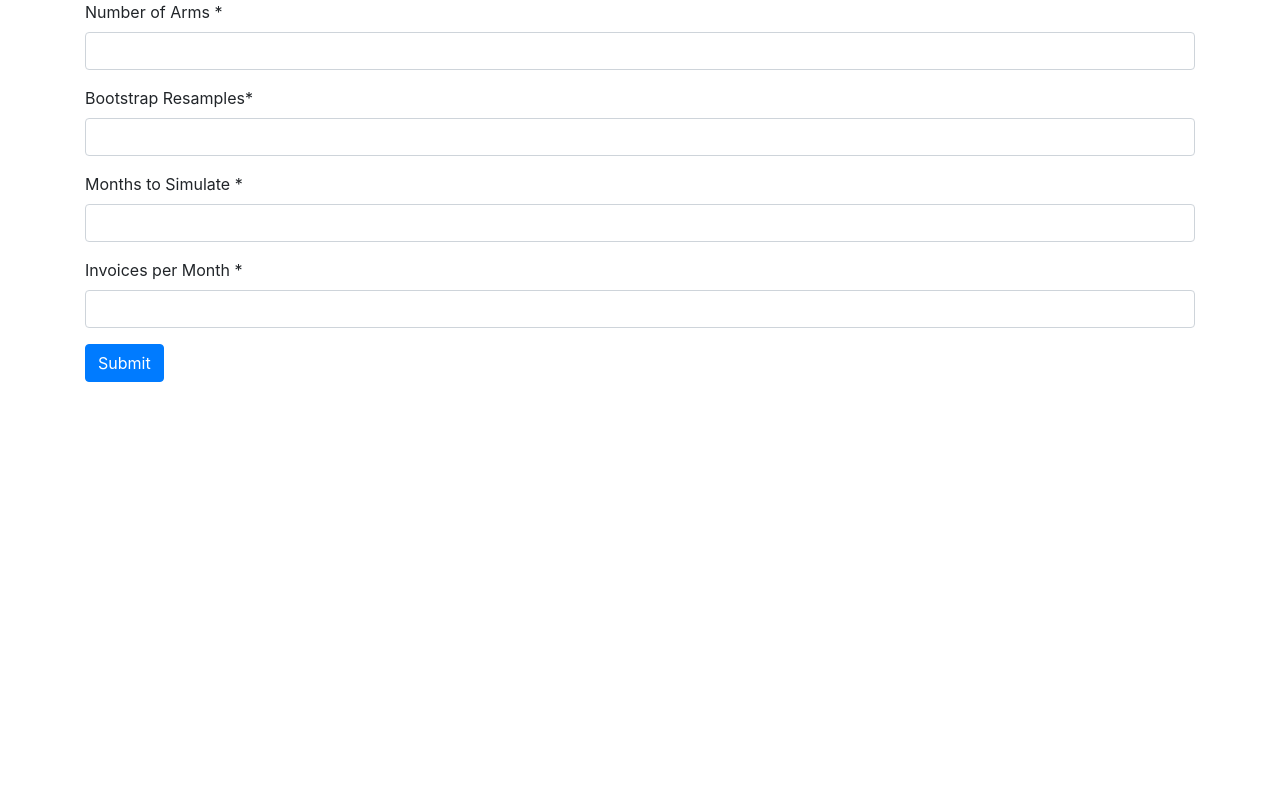
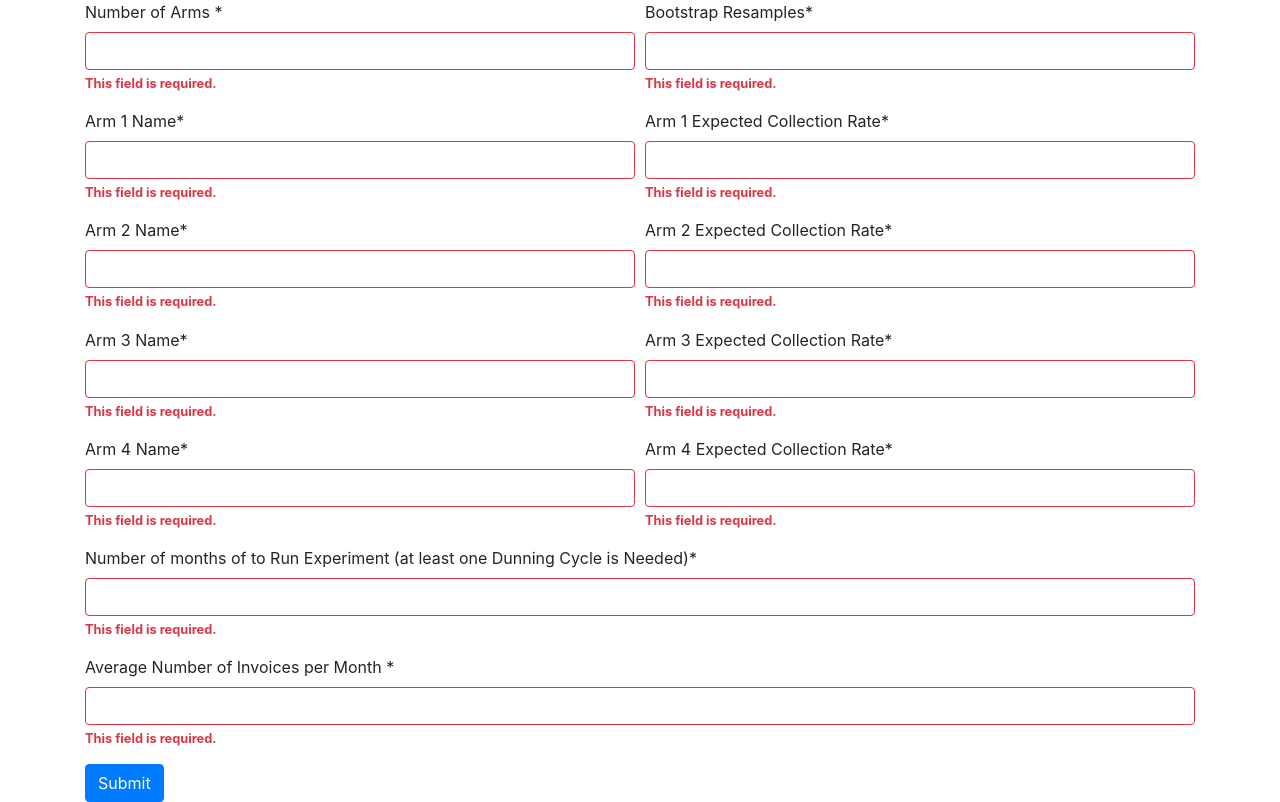
Before and after one commit to chopley/experiment_simulator, a Django app: page / in a window 1280 px wide. Before the commit the page ends 382 px from the top, so only its background shows below. Run offline with Django 3.2, Linux system fonts and the light colour scheme; some libraries are stand-ins or nearby versions.

Commit message:
new forms

```diff
--- a/simulator/forms.py
+++ b/simulator/forms.py
@@ -1,12 +1,106 @@
 from django import forms
+from crispy_forms.helper import FormHelper
+from crispy_forms.layout import Layout, Submit, Row, Column
+
+
+
+from django import forms
+from crispy_forms.helper import FormHelper
+from crispy_forms.layout import Layout, Submit, Row, Column
+
+STATES = (
+    ('', 'Choose...'),
+    ('MG', 'Minas Gerais'),
+    ('SP', 'Sao Paulo'),
+    ('RJ', 'Rio de Janeiro')
+)
+
+class AddressForm(forms.Form):
+    email = forms.CharField(widget=forms.TextInput(attrs={'placeholder': 'Email'}))
+    password = forms.CharField(widget=forms.PasswordInput())
+    address_1 = forms.CharField(
+        label='Address',
+        widget=forms.TextInput(attrs={'placeholder': '1234 Main St'})
+    )
+    address_2 = forms.CharField(
+        widget=forms.TextInput(attrs={'placeholder': 'Apartment, studio, or floor'})
+    )
+    city = forms.CharField()
+    state = forms.ChoiceField(choices=STATES)
+    zip_code = forms.CharField(label='Zip')
+    check_me_out = forms.BooleanField(required=False)
+
+    def __init__(self, *args, **kwargs):
+        super().__init__(*args, **kwargs)
+        self.helper = FormHelper()
+        self.helper.layout = Layout(
+            Row(
+                Column('email', css_class='form-group col-md-6 mb-0'),
+                Column('password', css_class='form-group col-md-6 mb-0'),
+                css_class='form-row'
+            ),
+            'address_1',
+            'address_2',
+            Row(
+                Column('city', css_class='form-group col-md-6 mb-0'),
+                Column('state', css_class='form-group col-md-4 mb-0'),
+                Column('zip_code', css_class='form-group col-md-2 mb-0'),
+                css_class='form-row'
+            ),
+            'check_me_out',
+            Submit('submit', 'Sign in')
+        )
 
 
 class ModelForm(forms.Form):
+
     n_arms = forms.IntegerField(
         label='Number of Arms      ')
+    arm_1_name = forms.CharField(label='Arm 1 Name')
+    arm_2_name = forms.CharField(label='Arm 2 Name')
+    arm_3_name = forms.CharField(label='Arm 3 Name')
+    arm_4_name = forms.CharField(label='Arm 4 Name')
+    arm_1_collection_rate = forms.FloatField(label='Arm 1 Expected Collection Rate')
+    arm_2_collection_rate = forms.FloatField(label='Arm 2 Expected Collection Rate')
+    arm_3_collection_rate = forms.FloatField(label='Arm 3 Expected Collection Rate')
+    arm_4_collection_rate = forms.FloatField(label='Arm 4 Expected Collection Rate')
     n_bootstraps = forms.IntegerField(
         label='Bootstrap Resamples')
     n_months  = forms.IntegerField(
-        label='Months to Simulate ')
+        label='Number of months of to Run Experiment (at least one Dunning Cycle is Needed)')
     n_invoices_month  = forms.IntegerField(
-        label='Invoices per Month  ')
+        label='Average Number of Invoices per Month  ')
+
+    def __init__(self, *args, **kwargs):
+        super().__init__(*args, **kwargs)
+        self.helper = FormHelper()
+        self.helper.layout = Layout(
+            Row(
+                Column('n_arms', css_class='form-group col-md-6 mb-0'),
+                Column('n_bootstraps', css_class='form-group col-md-6 mb-0'),
+                css_class='form-row'
+            ),
+            Row(
+                Column('arm_1_name', css_class='form-group col-md-6 mb-0'),
+                Column('arm_1_collection_rate', css_class='form-group col-md-6 mb-0'),
+                css_class='form-row'
+            ),
+            Row(
+                Column('arm_2_name', css_class='form-group col-md-6 mb-0'),
+                Column('arm_2_collection_rate', css_class='form-group col-md-6 mb-0'),
+                css_class='form-row'
+            ),
+            Row(
+                Column('arm_3_name', css_class='form-group col-md-6 mb-0'),
+                Column('arm_3_collection_rate', css_class='form-group col-md-6 mb-0'),
+                css_class='form-row'
+            ),
+            Row(
+                Column('arm_4_name', css_class='form-group col-md-6 mb-0'),
+                Column('arm_4_collection_rate', css_class='form-group col-md-6 mb-0'),
+                css_class='form-row'
+            ),
+            'n_months',
+            'n_invoices_month',
+            Submit('submit', 'Submit')
+        )
--- a/simulator/templates/home.html
+++ b/simulator/templates/home.html
@@ -3,11 +3,8 @@
 {% load crispy_forms_tags %}
 
 {% block content %}
-  <form method="post">
-    {% csrf_token %}
-    {{ form|crispy }}
-    <button type="submit" class="btn btn-primary">Submit</button>
-  </form>
+  {% crispy form %}
+
 
 {% if form.is_valid %}
 
--- a/simulator/views.py
+++ b/simulator/views.py
@@ -1,5 +1,5 @@
 from django.shortcuts import render
-from .forms import ModelForm
+from .forms import ModelForm, AddressForm
 from .models import Predictions
 import pickle
 import sys
@@ -13,27 +13,37 @@
 import numpy as np
 
 
-def simulate_experiment(n_arms, n_bootstraps, n_months, n_invoices_month):
+def simulate_experiment(n_arms, n_bootstraps, n_months, n_invoices_month, arm_defns):
     import matplotlib
     matplotlib.use('agg')
     from .libraries.experiment_simulator.experiment_simulator import ExperimentSimulation
     from .libraries.bootstrapping.bootstrap import BootstrapTools
 
+    print(arm_defns)
     payment_rates = {
         'control': [0.05, 0.05],
         '0%_6_months': [0.06, 0.06],
         '15%_6months': [0.065, 0.065],
         '45%_6months': [0.08, 0.08]
     }
+    payment_rates = arm_defns
     payment_ranges = [
         [0, 300],
         [300, 20000]]
 
+
+
     partial_payment_ranges = [0, 0.25, 0.5, 0.75, 1]
-    categories = ['low_amounts', 'high_amounts']
+    categories = ['low_amounts','high_amounts']
 
 
     n_billed_amounts = np.int(np.round(n_invoices_month * n_months / n_arms))
+
+    dunning_cycle_months = 3
+    if(n_months - dunning_cycle_months <=0):
+        n_dunning_cycles = 0.1
+    else:
+        n_dunning_cycles = n_months - dunning_cycle_months
 
     (arms, billed_df) = ExperimentSimulation.generate_experiment(
         payment_rates,
@@ -42,14 +52,16 @@
         categories,
         n_arms=n_arms,
         n_invoices_month=n_invoices_month,
-        n_months_running=n_months,
+        n_months_running=n_dunning_cycles,
         n_bootstrapped_samples=n_bootstraps,
         time_windows=15)
     group_columns = ["arm"]
     time_column = "time_to_collect"
     bs_estimates = BootstrapTools.analyze_bootstrap_time_estimate(billed_df, BootstrapTools.collection_rate,
                                                                    group_columns, time_column)
-    (fig, ax) = BootstrapTools.plot_bootstrapped_uncertainties(bs_estimates, ylim=(0, 10))
+    max_val = np.max(bs_estimates['estimate'] + bs_estimates['std_dev'])
+    #max_val = 20
+    (fig, ax) = BootstrapTools.plot_bootstrapped_uncertainties(bs_estimates, ylim=(0, np.ceil(max_val*1.1)))
     imgdata = StringIO()
     fig.savefig(imgdata, format='svg')
     imgdata.seek(0)
@@ -62,26 +74,51 @@
     n_bootstraps = 250
     n_months = 3
     n_invoices_month = 10000
+    arm_defns = {
+        'control': [0.05, 0.05],
+        '0%_6_months': [0.06, 0.06],
+        '15%_6months': [0.065, 0.065],
+        '45%_6months': [0.08, 0.08]
+    }
     if request.method == 'POST':
+        form = ModelForm(request.POST)
 
         # create a form instance and populate it with data from the request:
         form = ModelForm(request.POST)
+
         # check whether it's valid:
         if form.is_valid():
             # process the data in form.cleaned_data as required
             n_arms = form.cleaned_data['n_arms']
+            arm_1_name = form.cleaned_data['arm_1_name']
+            arm_2_name = form.cleaned_data['arm_2_name']
+            arm_3_name = form.cleaned_data['arm_3_name']
+            arm_4_name = form.cleaned_data['arm_4_name']
+            arm_1_collection_rate = form.cleaned_data['arm_1_collection_rate'] /100
+            arm_2_collection_rate = form.cleaned_data['arm_2_collection_rate'] /100
+            arm_3_collection_rate = form.cleaned_data['arm_3_collection_rate'] /100
+            arm_4_collection_rate = form.cleaned_data['arm_4_collection_rate'] /100
             n_bootstraps = form.cleaned_data['n_bootstraps']
             n_months = form.cleaned_data['n_months']
             n_invoices_month = form.cleaned_data['n_invoices_month']
 
+            arm_defns = {arm_1_name: [arm_1_collection_rate,arm_1_collection_rate],
+                    arm_2_name: [arm_2_collection_rate,arm_2_collection_rate],
+                    arm_3_name: [arm_3_collection_rate,arm_3_collection_rate],
+                    arm_4_name: [arm_4_collection_rate,arm_4_collection_rate]}
 
+            context = {'form': form, 'graph': simulate_experiment(n_arms=n_arms,
+                                                                  n_bootstraps=n_bootstraps,
+                                                                  n_months=n_months,
+                                                                  n_invoices_month=n_invoices_month,
+                                                                  arm_defns=arm_defns)}
     # if a GET (or any other method) we'll create a blank form
     else:
-        form = ModelForm()
-    context = {'form': form, 'graph' : simulate_experiment(n_arms = n_arms,
-                                                           n_bootstraps = n_bootstraps,
-                                                           n_months = n_months,
-                                                           n_invoices_month =n_invoices_month)}
+        form = ModelForm(request.POST)
+        context = {'form': form, 'graph': None}
+
+
+
     return render(request, 'home.html', context)
 
 def predict_modela(request):
```
Also changed, not shown: README.md.
